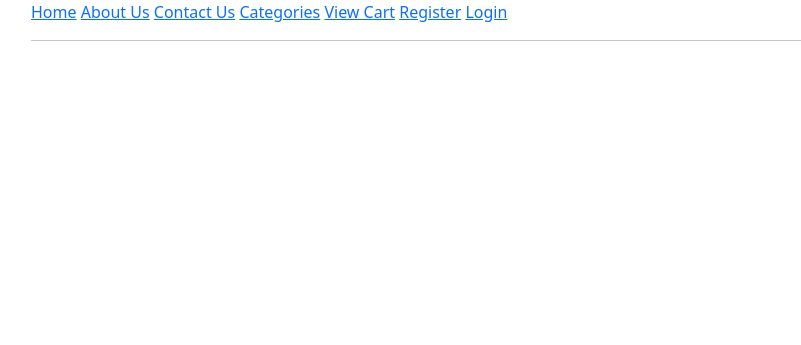
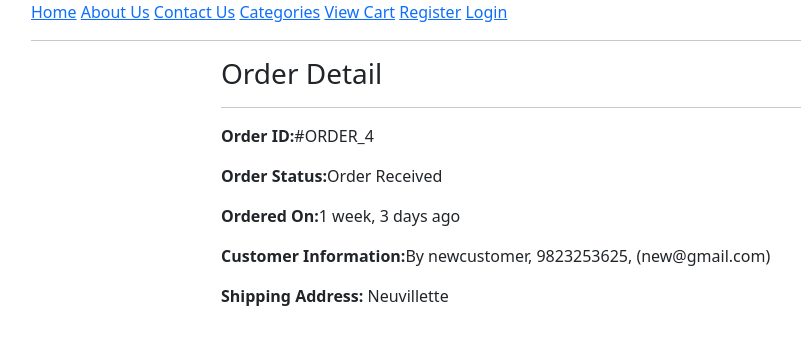
Before and after one commit to Zenzo41/ecomproject, a Django app: a page that uses templates/customerorderdetail.html in a window 1280 px wide. Shown: the top 345 px of the page, without its empty margins (51-852 px from the left). Run offline with Django 4.2, Linux system fonts and the light colour scheme; data comes from the database, SQL or seed files in the repository.

Commit message:
rendered the customer order detai

```diff
--- a/templates/customerorderdetail.html
+++ b/templates/customerorderdetail.html
@@ -4,5 +4,16 @@
 
 {% block content %}
 <div class="container">
+    <div class="row">
+        <div class="col-md-8 mx-auto">
+            <h3>Order Detail</h3><hr/>
+            <p><span style="font-weight:bold;">Order ID:</span>#ORDER_{{ord_obj.id}}</p>
+            <p><span style="font-weight:bold;">Order Status:</span>{{ord_obj.order_status}}</p>
+            <p><span style="font-weight:bold;">Ordered On:</span>{{ord_obj.created_at|timesince}} ago</p>
+            <p><span style="font-weight:bold;">Customer Information:</span>By {{ord_obj.ordered_by}}, {{ord_obj.mobile}}, ({{ord_obj.email}})</p>
+            <p><span style="font-weight:bold;">Shipping Address:</span> {{ord_obj.shipping_address}}</p>
+
+        </div>
+    </div>
 </div>
 {% endblock content %}
```
